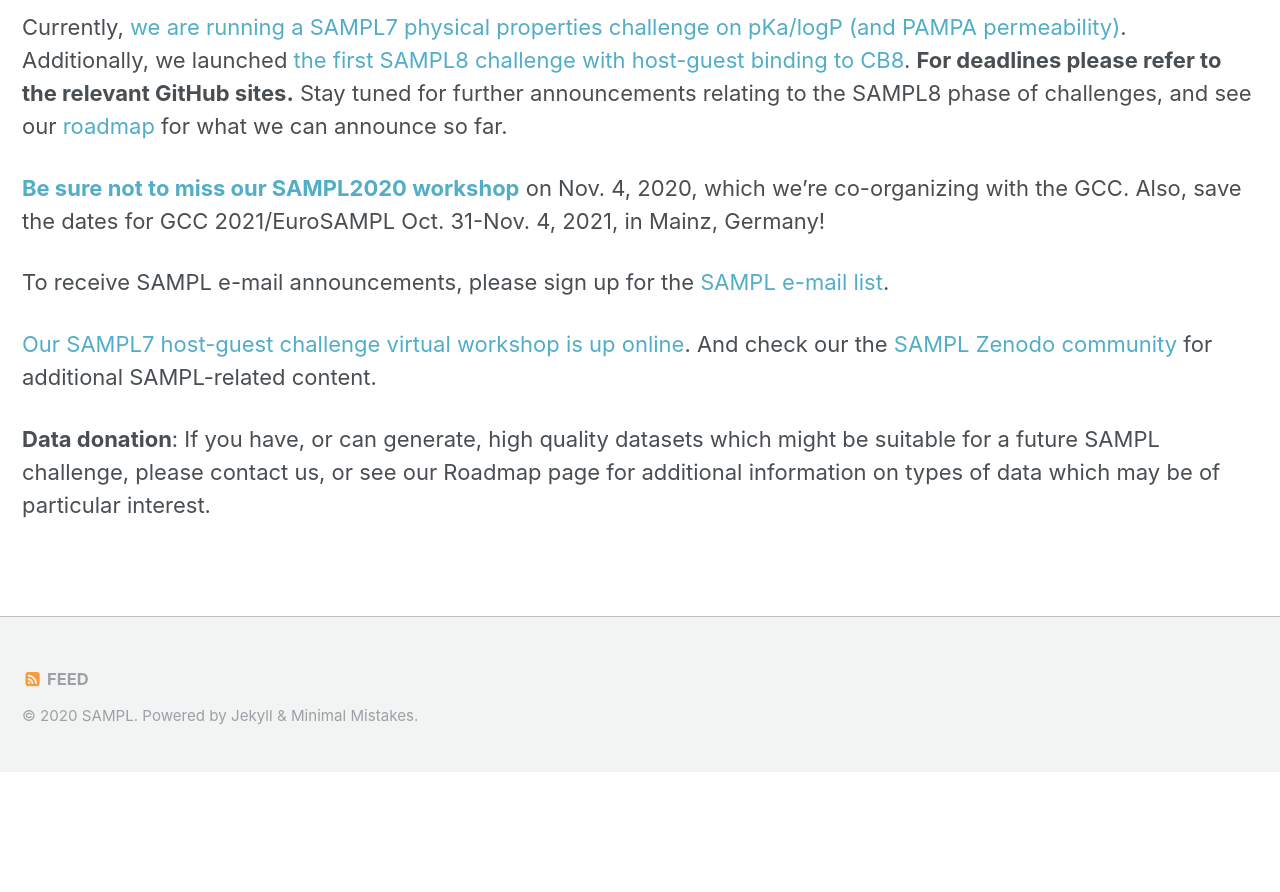
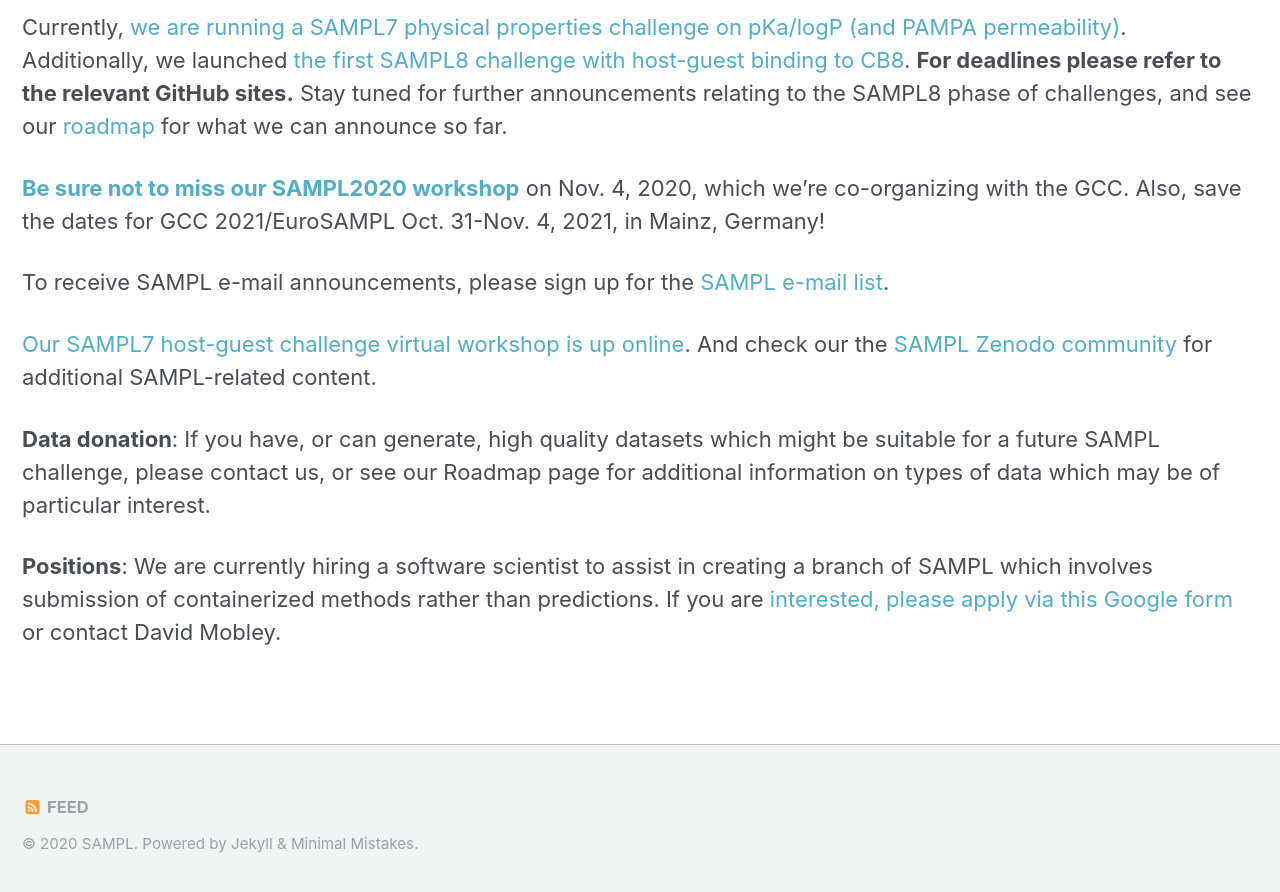
Before and after one commit to samplchallenges/samplchallenges.github.io, a Jekyll site: the page built from index.md, in a window 1280 px wide and 900 px high, scrolled down 1039 px. Shown: the top 892 px of the window. Built offline with Jekyll 4.4.1, drawn with Linux system fonts in a browser that asks for light colours; before the commit the page ends 1811 px from its top, so only the background shows below that.

Commit message:
Add link to software scientist form.

```diff
--- a/index.md
+++ b/index.md
@@ -41,3 +41,5 @@ To receive SAMPL e-mail announcements, please sign up for the [SAMPL e-mail list
 [Our SAMPL7 host-guest challenge virtual workshop is up online](https://zenodo.org/record/3674155). And check our the [SAMPL Zenodo community](https://zenodo.org/communities/sampl?page=1&size=20) for additional SAMPL-related content.
 
 **Data donation**: If you have, or can generate, high quality datasets which might be suitable for a future SAMPL challenge, please contact us, or see our Roadmap page for additional information on types of data which may be of particular interest.
+
+**Positions**: We are currently hiring a software scientist to assist in creating a branch of SAMPL which involves submission of containerized methods rather than predictions. If you are [interested, please apply via this Google form](https://docs.google.com/forms/d/e/1FAIpQLSdr2rT_AjU0oFVZj-rr6cpxk3Z6jx6_kocpca7INiChV0AIoQ/viewform?usp=sf_link) or contact David Mobley.
```
